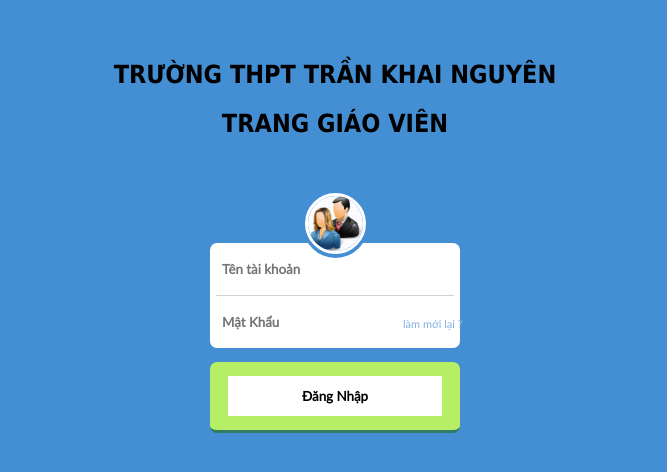
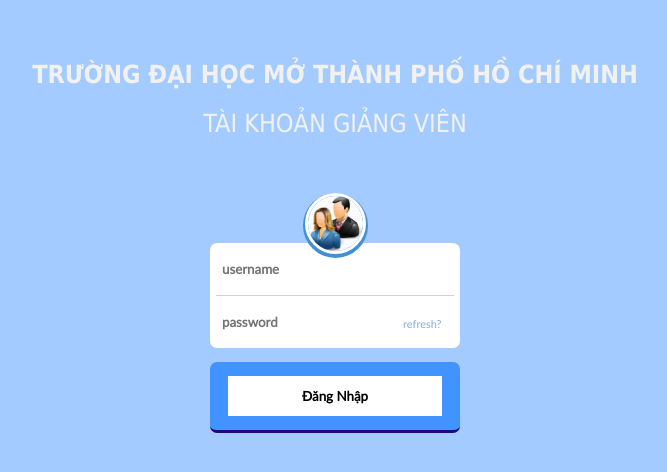
Before and after one commit to thanhnguyenhoang171/web_qldiemthi, a PHP site: page /admin/logingv.php in a window 1280 px wide. Shown: the top 472 px of the page, without its empty margins (305-972 px from the left). Run offline with PHP 8.4, Linux system fonts and the light colour scheme.

Commit message:
fix stylecss&logingv

```diff
--- a/diemthi/admin/logingv.php
+++ b/diemthi/admin/logingv.php
@@ -66,19 +66,19 @@
 </head>
 
 <body>
-<div style="margin-top:60px;text-align: center;font-weight: bold;font-size: 25px;font-family: Tahoma ">TRƯỜNG THPT TRẦN KHAI NGUYÊN</div>
-<div style="margin-top:20px;text-align: center;font-weight: bold;font-size: 25px;font-family: Tahoma ">TRANG GIÁO VIÊN</div>
+<div style="margin-top:60px;text-align: center;font-weight: bold;font-size: 25px;font-family: Tahoma;color:#f1f1f1 ">TRƯỜNG ĐẠI HỌC MỞ THÀNH PHỐ HỒ CHÍ MINH</div>
+<div style="margin-top:20px;text-align: center; font-size: 25px;font-family: Tahoma;color:#f1f1f1;  ">TÀI KHOẢN GIẢNG VIÊN</div>
   <div class="wrap" style="margin-top: 40px">
 		<div class="avatar">
       <img src="../assets/img/images/gv.jpg">
 		</div>
 		<form action="logingv.php" method="post">
-		<input type="text" name="txtusergv" placeholder="Tên tài khoản" required>
+		<input type="text" name="txtusergv" placeholder="username" required>
 		<div class="bar">
 			<i></i>
 		</div>
-		<input type="password" name="txtpassgv" placeholder="Mật Khẩu" required>
-		<a href="" class="forgot_link">làm mới lại ?</a>
+		<input type="password" name="txtpassgv" placeholder="password" required>
+		<a href="" class="forgot_link">refresh?</a>
 		<button><input type="submit" name="gv" value="Đăng Nhập" /></button>
 	</form>
 	</div>
--- a/diemthi/assets/css/css/style.css
+++ b/diemthi/assets/css/css/style.css
@@ -6,7 +6,7 @@
 }
 
 body {
-	background: #448ed3 ;
+	background: #a3cbff ;
 	font-family: "Lato" ;
 }
 .wrap {
@@ -76,15 +76,15 @@
 .wrap button {
 	width: 100%;
 	border-radius: 7px;
-	background: #b6ee65;
+	background: #4193ff;
 	text-decoration: center;
 	border: none;
-	color: #51771a;
+	color: #002f6d;
   	margin-top:-5px;
 	padding-top: 14px;
 	padding-bottom: 14px;
 	outline: none;
 	font-size: 13px;
-	border-bottom: 3px solid #307d63;
+	border-bottom: 3px solid #20097c;
 	cursor: pointer;
 }
```
